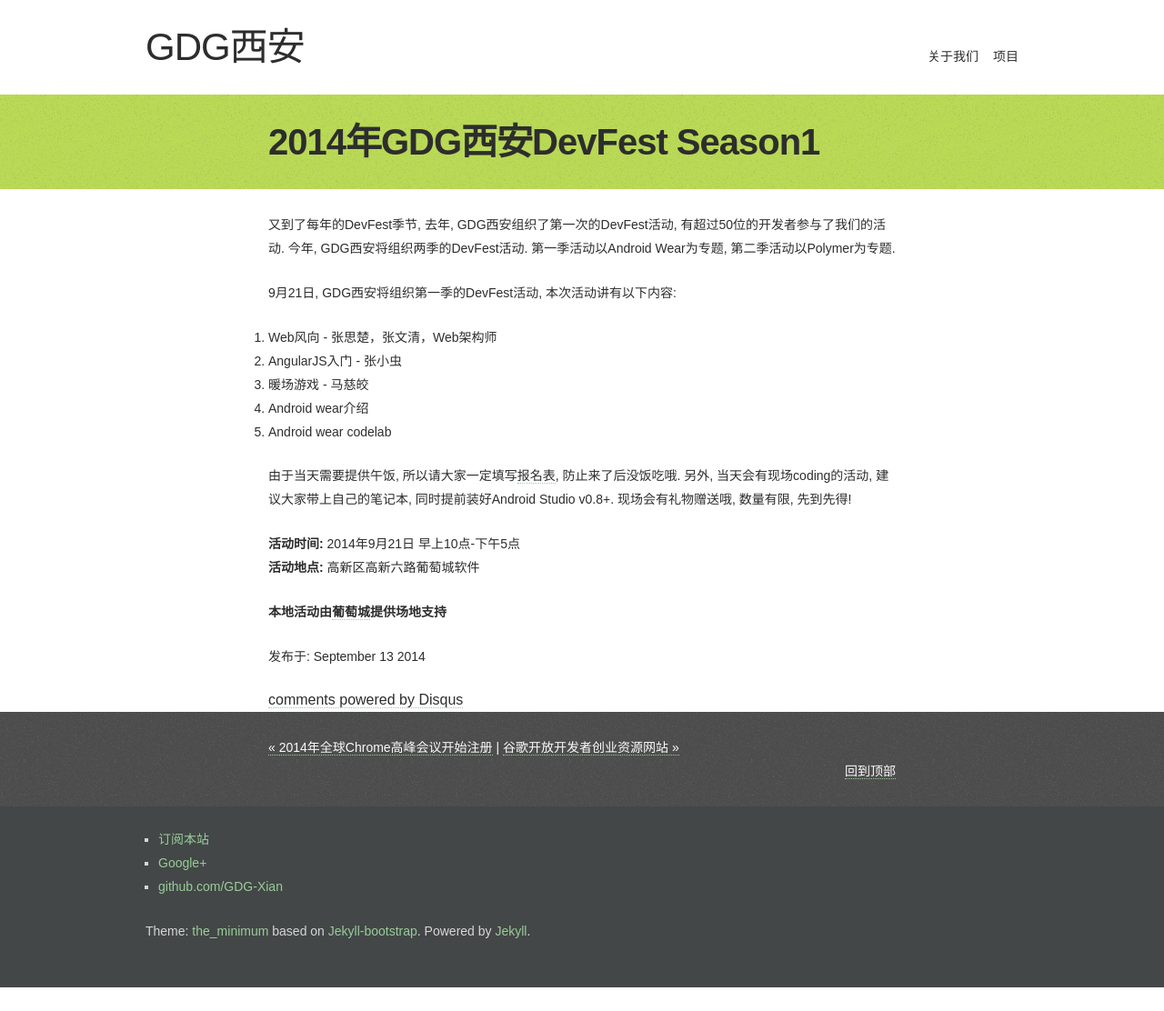
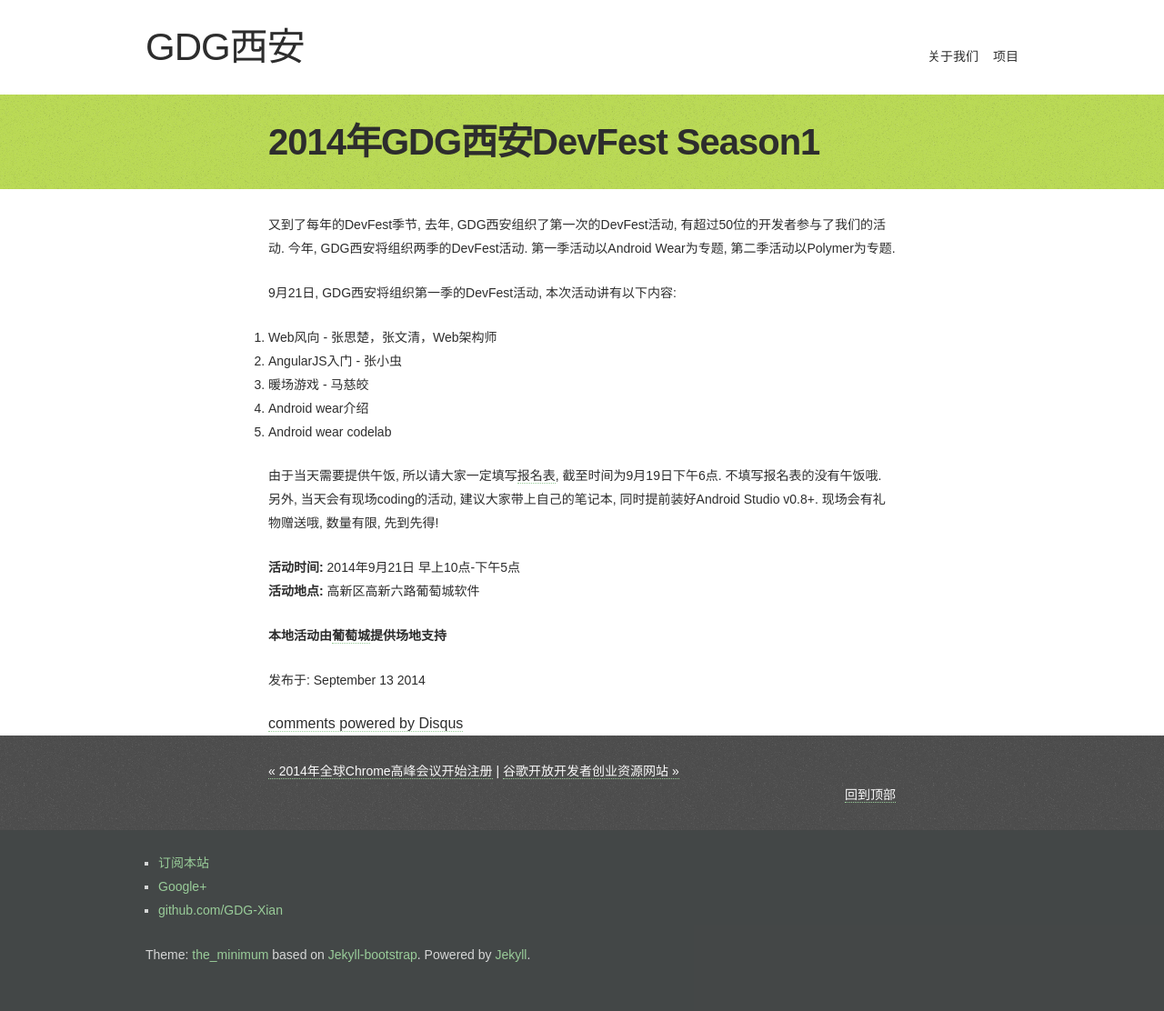
Before and after one commit to yitong-ovo/GDG-Xian.github.io, a Jekyll site: the page built from _posts/2014-09-13-2014-devfest-season1.md, in a window 1280 px wide. Shown: the whole page at 91% size. Built offline with Jekyll 4.4.1, drawn with Linux system fonts in a browser that asks for light colours; comment, search, counter and statistics services are not loaded; before the commit the page ends 1086 px from its top, so only the background shows below that.

Commit message:
modify devfest season1

```diff
--- a/_posts/2014-09-13-2014-devfest-season1.md
+++ b/_posts/2014-09-13-2014-devfest-season1.md
@@ -12,7 +12,7 @@
 4. Android wear介绍
 5. Android wear codelab
 
-由于当天需要提供午饭, 所以请大家一定填写[报名表](https://jinshuju.net/f/9jipcd), 防止来了后没饭吃哦. 另外, 当天会有现场coding的活动, 建议大家带上自己的笔记本, 同时提前装好Android Studio v0.8+. 现场会有礼物赠送哦, 数量有限, 先到先得!
+由于当天需要提供午饭, 所以请大家一定填写[报名表](https://jinshuju.net/f/9jipcd), 截至时间为9月19日下午6点. 不填写报名表的没有午饭哦. 另外, 当天会有现场coding的活动, 建议大家带上自己的笔记本, 同时提前装好Android Studio v0.8+. 现场会有礼物赠送哦, 数量有限, 先到先得!
 
 **活动时间:** 2014年9月21日 早上10点-下午5点
 **活动地点:** 高新区高新六路葡萄城软件
```
